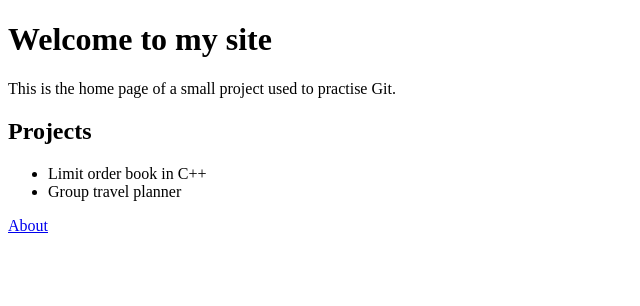
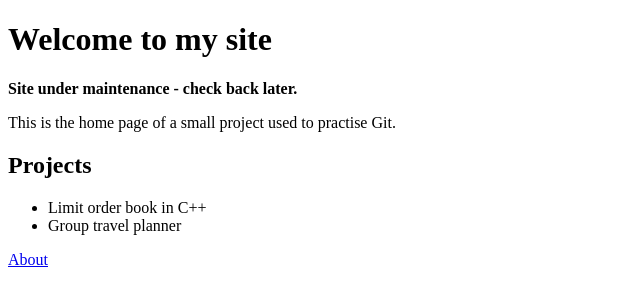
Before and after one commit to kushaltalati/git-workflow-assignment, a plain HTML site: page index.html in a window 1280 px wide. Shown: the whole page, without its empty margins (0-640 px from the left). Drawn offline with Linux system fonts and the light colour scheme.

Commit message:
Add maintenance banner to home page

```diff
--- a/index.html
+++ b/index.html
@@ -6,6 +6,7 @@
 </head>
 <body>
   <h1>Welcome to my site</h1>
+  <p><strong>Site under maintenance - check back later.</strong></p>
   <p>This is the home page of a small project used to practise Git.</p>
   <h2>Projects</h2>
   <ul>
```
